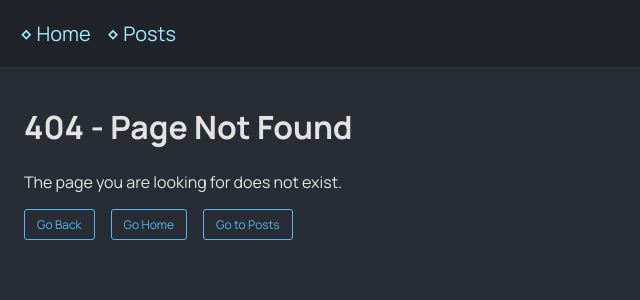
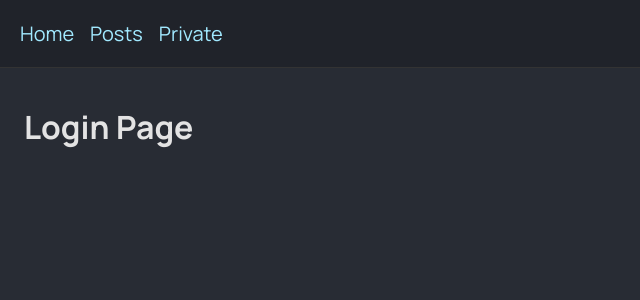
Before and after one commit to DenNegura/router-example-app, a React (Vite) app: page /login in a window 1280 px wide. Before the commit this address had no page. Shown: the top 300 px of the page, without its empty margins (0-640 px from the left). Built offline with nearby package versions, Linux system fonts and the light colour scheme.

Commit message:
add fake auth context, add ProtectedRoute with auto navigate

```diff
--- a/src/App.jsx
+++ b/src/App.jsx
@@ -3,22 +3,31 @@ import {HomePage} from "./pages/HomePage.jsx";
 import {PostsPage} from "./pages/PostsPage.jsx";
 import {NotFoundPage} from "./pages/NotFoundPage.jsx";
 import {PostPage} from "./pages/PostPage.jsx";
-import {ExtendNavLink} from "./components/ExtendNavLink.jsx";
+import {PrivatePage} from "./pages/PrivatePage.jsx";
+import {ProtectedRoute} from "./components/ProtectedRoute.jsx";
+import {LoginPage} from "./pages/LoginPage.jsx";
 
 function App() {
     return (
         <>
             <header className={"app-header"}>
                 <nav>
-                    <ExtendNavLink to={"/"}>Home</ExtendNavLink>
-                    <ExtendNavLink to={"/posts"}>Posts</ExtendNavLink>
+                    <NavLink to={"/"}>Home</NavLink>
+                    <NavLink to={"/posts"}>Posts</NavLink>
+                    <NavLink to={"/private"}>Private</NavLink>
                 </nav>
             </header>
             <div className={"app-page-container"}>
                 <Routes>
                     <Route index element={<HomePage/>}/>
                     <Route path={"/posts"} element={<PostsPage/>}/>
+                    <Route path={"/private"} element={
+                        <ProtectedRoute>
+                            <PrivatePage/>
+                        </ProtectedRoute>
+                    }/>
                     <Route path={"/posts/:id"} element={<PostPage/>}/>
+                    <Route path={"/login"} element={<LoginPage/>}/>
                     <Route path={"*"} element={<NotFoundPage/>}/>
                 </Routes>
             </div>
--- /dev/null
+++ b/src/components/ProtectedRoute.jsx
@@ -0,0 +1,12 @@
+import {useAuth} from "../providers/AuthProvider.jsx";
+import {Navigate} from "react-router";
+
+function ProtectedRoute({children}) {
+    const user = useAuth();
+    if (!user) {
+        return <Navigate to={"/login"}/>
+    }
+    return children;
+}
+
+export {ProtectedRoute}
--- a/src/main.jsx
+++ b/src/main.jsx
@@ -3,11 +3,14 @@ import {createRoot} from 'react-dom/client'
 import './index.css'
 import App from './App.jsx'
 import {BrowserRouter} from "react-router";
+import {AuthProvider} from "./providers/AuthProvider.jsx";
 
 createRoot(document.getElementById('root')).render(
     <StrictMode>
-        <BrowserRouter>
-            <App/>
-        </BrowserRouter>
+        <AuthProvider>
+            <BrowserRouter>
+                <App/>
+            </BrowserRouter>
+        </AuthProvider>
     </StrictMode>,
 )
--- /dev/null
+++ b/src/pages/LoginPage.jsx
@@ -0,0 +1,5 @@
+function LoginPage() {
+    return <h1>Login Page</h1>
+}
+
+export {LoginPage}
--- /dev/null
+++ b/src/pages/PrivatePage.jsx
@@ -0,0 +1,5 @@
+function PrivatePage() {
+    return <h1>This is a private page</h1>
+}
+
+export {PrivatePage}
--- /dev/null
+++ b/src/providers/AuthProvider.jsx
@@ -0,0 +1,15 @@
+import {createContext, useContext} from "react";
+
+const AuthContext = createContext(null);
+
+function AuthProvider({children}) {
+    return (
+        <AuthContext.Provider value={null /*{login: "Jone"}*/}>
+            { children}
+        </AuthContext.Provider>
+    )
+}
+
+const useAuth = () => useContext(AuthContext);
+
+export {AuthProvider, useAuth};
```
